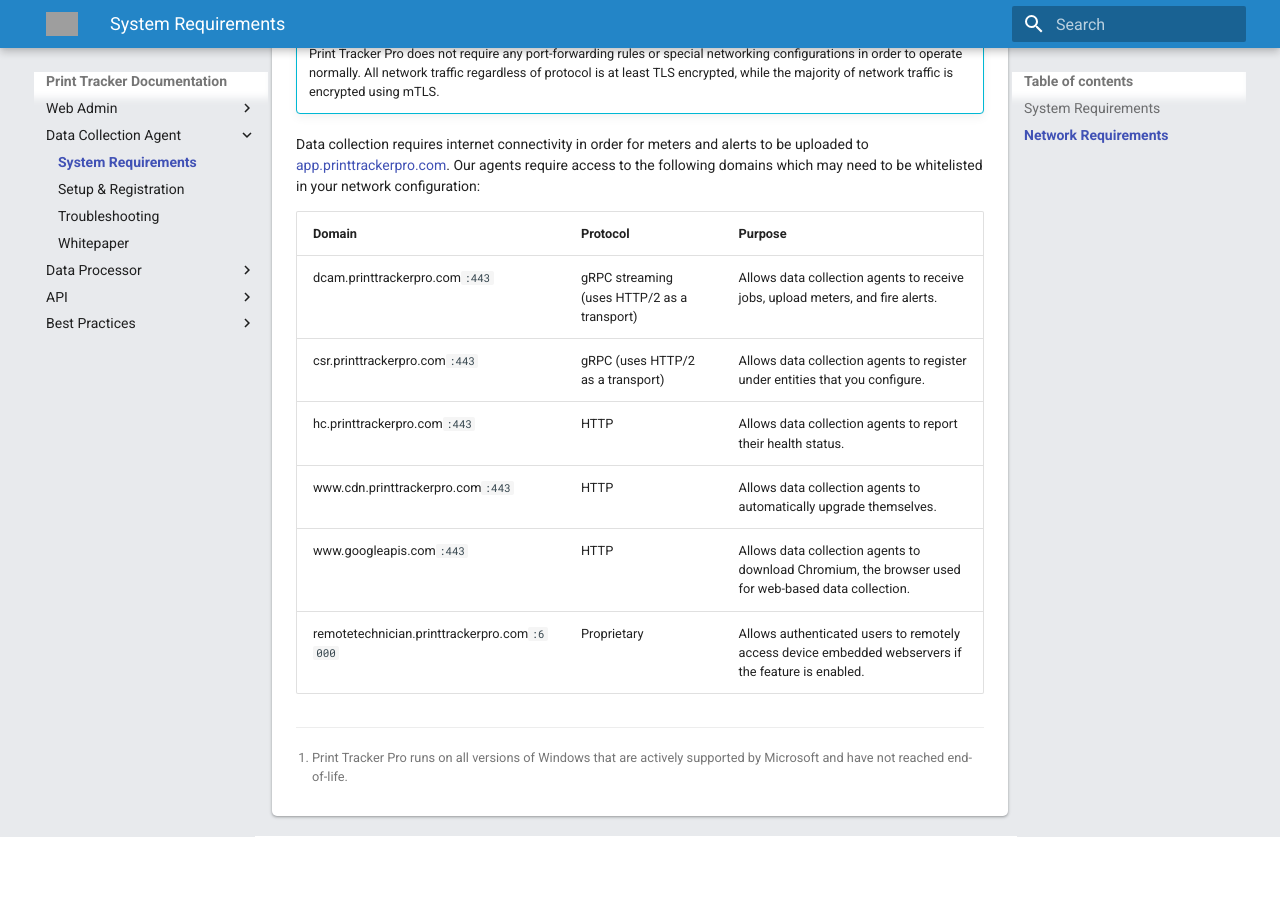
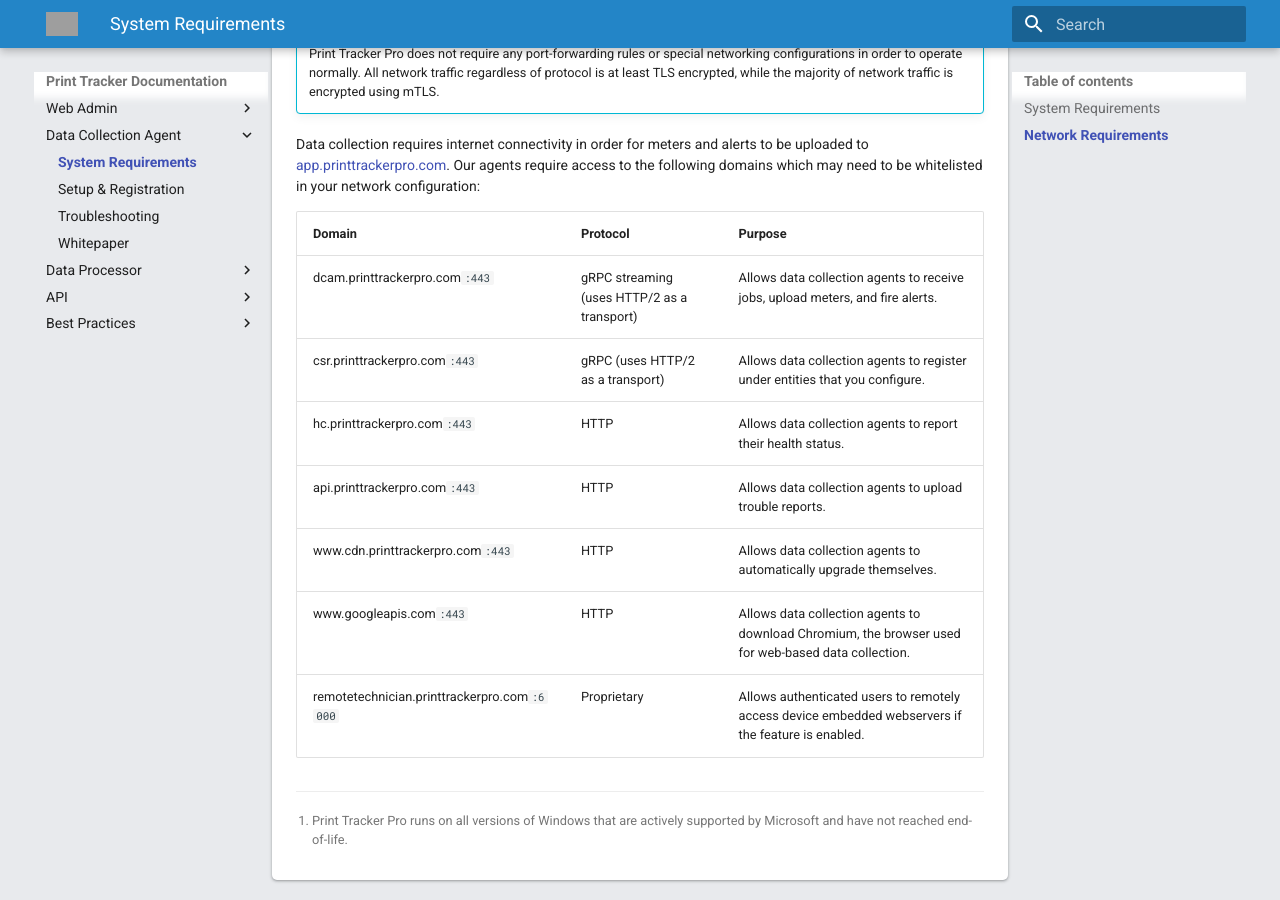
Before and after one commit to printtracker/public-documentation, an MkDocs documentation site: the page built from docs/dca/system-requirements.md, in a window 1280 px wide and 900 px high, scrolled down 933 px. Built offline with MkDocs 1.6.1 and Material for MkDocs 9.7.7, drawn with Linux system fonts in a browser that asks for light colours; comment, search, counter and statistics services are not loaded; before the commit the page ends 1769 px from its top, so only the background shows below that; grey boxes are pictures that could not be loaded.

Commit message:
Updated network requirements

```diff
--- a/docs/dca/system-requirements.md
+++ b/docs/dca/system-requirements.md
@@ -24,6 +24,7 @@
 |dcam.printtrackerpro.com`:443`|gRPC streaming (uses HTTP/2 as a transport)|Allows data collection agents to receive jobs, upload meters, and fire alerts.|
 |csr.printtrackerpro.com`:443`|gRPC (uses HTTP/2 as a transport)|Allows data collection agents to register under entities that you configure.|
 |hc.printtrackerpro.com`:443`|HTTP|Allows data collection agents to report their health status.|
+|api.printtrackerpro.com`:443`|HTTP|Allows data collection agents to upload trouble reports.|
 |www.cdn.printtrackerpro.com`:443`|HTTP|Allows data collection agents to automatically upgrade themselves.|
 |www.googleapis.com`:443`|HTTP|Allows data collection agents to download Chromium, the browser used for web-based data collection.|
 |remotetechnician.printtrackerpro.com`:6000`|Proprietary|Allows authenticated users to remotely access device embedded webservers if the feature is enabled.|
```
